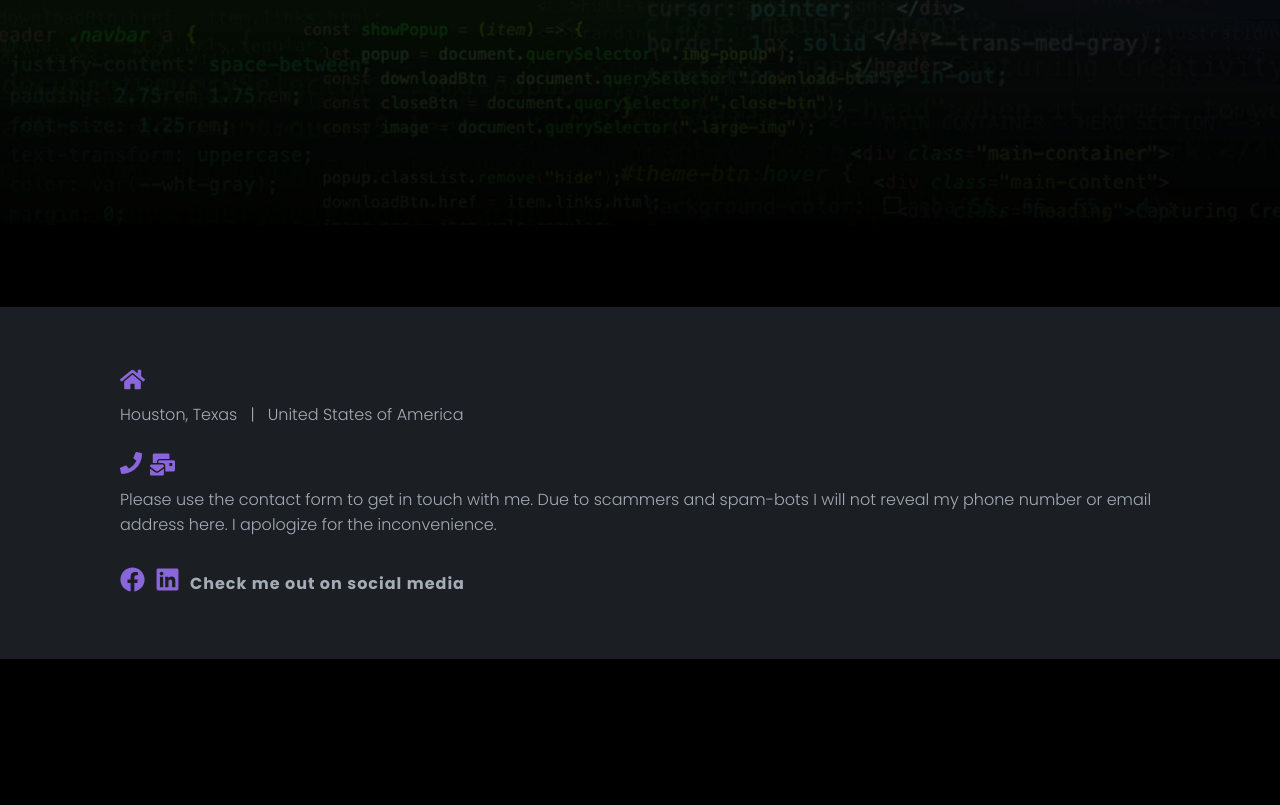
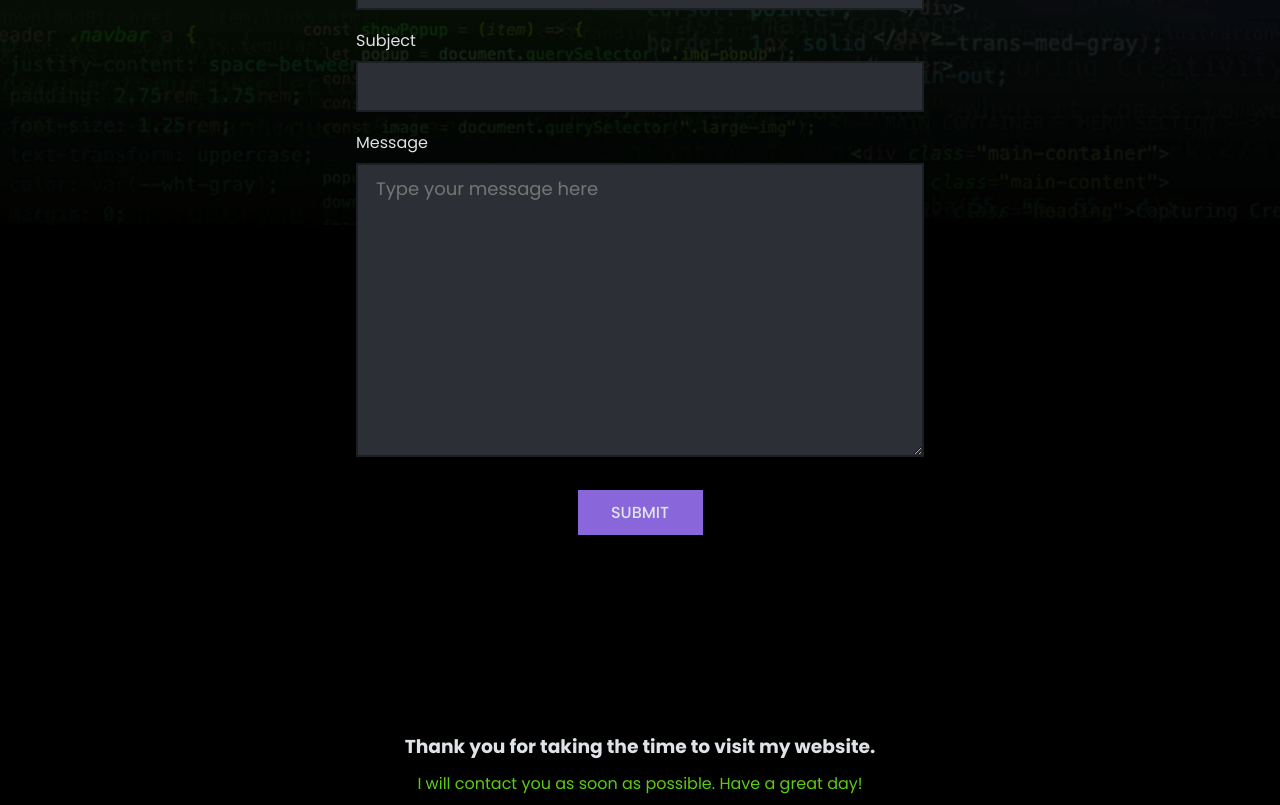
Before and after one commit to DronetDevDesign/dronetdevdesign-app, a React (Create React App) app: page /contact in a window 1280 px wide. Shown: the part 575-1380 px from the top of the page. Before the commit the page ends 1234 px from the top, so only its background shows below. Built offline with nearby package versions, Linux system fonts and the light colour scheme.

Commit message:
created form component for contact page

```diff
--- /dev/null
+++ b/src/components/Form.js
@@ -0,0 +1,27 @@
+import './FormStyles.css';
+import React from 'react';
+
+const Form = () => {
+  return (
+    <div className='form'>
+      <form action="https://formsubmit.co/ron@dronetdevdesign.com" method="POST">
+        <input type="hidden" name="_captcha" value="false"></input>
+        <label>Your Name</label>
+        <input type='text' name="name" required></input>
+        <label>Email</label>
+        <input type='email' name="email" required></input>
+        <label>Subject</label>
+        <input type='text'></input>
+        <label>Message</label>
+       <textarea rows='10' placeholder='Type your message here'></textarea>
+        <button type="submit" className='contact-btn'>Submit</button>
+      </form>
+      <div className='thank-you'>
+        <h3>Thank you for taking the time to visit my website.</h3>
+        <p>I will contact you as soon as possible. Have a great day!</p>
+      </div>
+    </div>
+  )
+}
+
+export default Form
--- /dev/null
+++ b/src/components/FormStyles.css
@@ -0,0 +1,62 @@
+label {
+  color: var(--accent-color-pale-grey);
+  margin-bottom: 8px;
+}
+
+form {
+  position: relative;
+  display: flex;
+  flex-direction: column;
+  padding: 32px 16px;
+  top: -440px;
+  margin: auto;
+  max-width: 600px;
+}
+
+form input, form textarea {
+  margin-bottom: 18px;
+  padding: 10px 18px;
+  font-size: 18px;
+  background-color: var(--accent-color-dark-grey);
+  border: 2px solid var(--accent-color-darker-grey);
+  color: var(--accent-color-pale-grey);
+  outline-color: var(--accent-color-md-purple);
+}
+
+.contact-btn {
+  justify-content: center;
+  width: 125px;
+  margin: auto;
+  text-align: center;
+  margin-top: 15px;
+  padding: 8px;
+  text-transform: uppercase;
+  font-size: 16px;
+  font-weight: 500;
+  background-color: var(--accent-color-md-purple);
+  border: 2px solid var(--accent-color-md-purple);
+  color: var(--accent-color-pale-grey);
+  transition: 0.3s;
+  cursor: pointer
+}
+
+.contact-btn:hover {
+  background-color: var(--accent-color-black);
+  color: var(--accent-color-md-purple);
+}
+
+.thank-you {
+  text-align: center;
+  position: relative;
+  top: -275px;
+}
+
+.thank-you h3 {
+  color: var(--accent-color-pale-grey)
+}
+
+.thank-you p {
+  color: var(--accent-color-green);
+  font-size: 16px;
+  padding-top: 10px;
+}
--- a/src/routes/Contact.js
+++ b/src/routes/Contact.js
@@ -2,12 +2,14 @@ import React from 'react';
 import Navigation from '../components/Navigation';
 import HeroContact from '../components/HeroContact';
 import Footer from '../components/Footer';
+import Form from '../components/Form';
 
 const Contact = () => {
   return (
     <div>
       <Navigation />
       <HeroContact heading='Contact Me' text='Send me a message and I will contact you.' />
+      <Form />
       <Footer />
     </div>
   )
```
